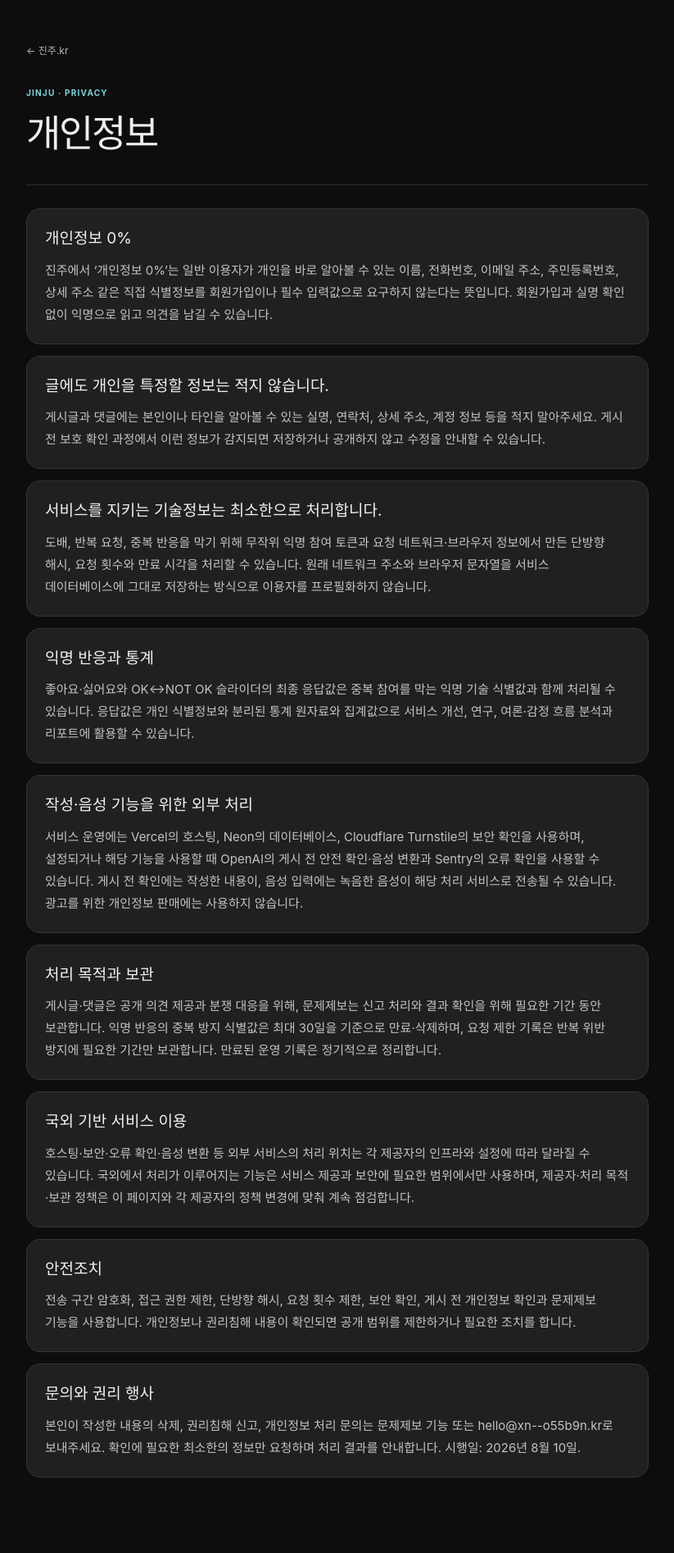
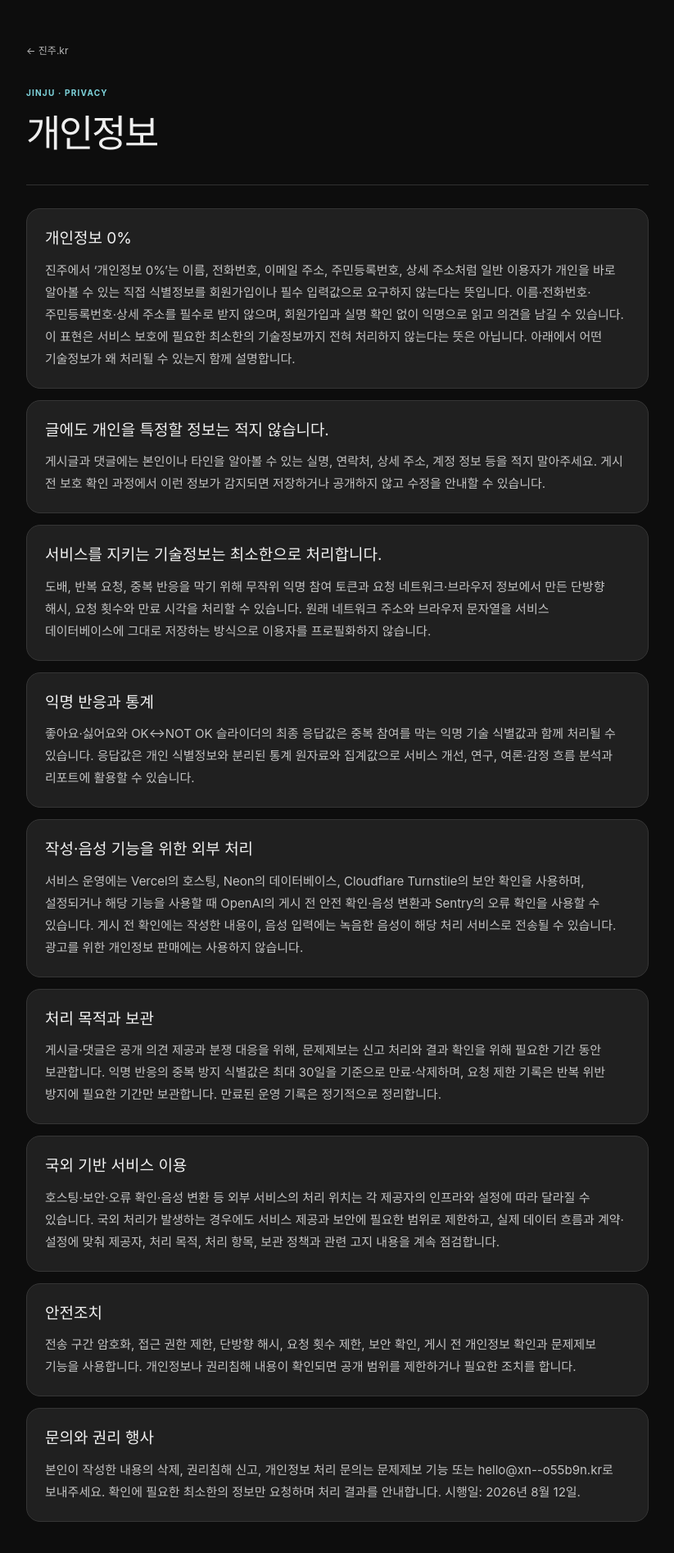
Before and after one commit to junginaha/JINJU, a Next.js app: page /privacy in a window 1280 px wide. Shown: the top 1894 px of the page at 82% size, without its empty margins (228-1051 px from the left). Built offline with nearby package versions, Linux system fonts and the light colour scheme.

Commit message:
개인정보 0% 의미와 외부 처리 설명 명확화

```diff
--- a/app/privacy/page.tsx
+++ b/app/privacy/page.tsx
@@ -15,7 +15,8 @@ export default function PrivacyPage() {
   return <PolicyPage eyebrow="JINJU · PRIVACY" title="개인정보">
     <section>
       <h2>개인정보 0%</h2>
-      <p>진주에서 ‘개인정보 0%’는 일반 이용자가 개인을 바로 알아볼 수 있는 이름, 전화번호, 이메일 주소, 주민등록번호, 상세 주소 같은 직접 식별정보를 회원가입이나 필수 입력값으로 요구하지 않는다는 뜻입니다. 회원가입과 실명 확인 없이 익명으로 읽고 의견을 남길 수 있습니다.</p>
+      <p>진주에서 ‘개인정보 0%’는 이름, 전화번호, 이메일 주소, 주민등록번호, 상세 주소처럼 일반 이용자가 개인을 바로 알아볼 수 있는 직접 식별정보를 회원가입이나 필수 입력값으로 요구하지 않는다는 뜻입니다. 이름·전화번호·주민등록번호·상세 주소를 필수로 받지 않으며, 회원가입과 실명 확인 없이 익명으로 읽고 의견을 남길 수 있습니다.</p>
+      <p>이 표현은 서비스 보호에 필요한 최소한의 기술정보까지 전혀 처리하지 않는다는 뜻은 아닙니다. 아래에서 어떤 기술정보가 왜 처리될 수 있는지 함께 설명합니다.</p>
     </section>
     <section>
       <h2>글에도 개인을 특정할 정보는 적지 않습니다.</h2>
@@ -39,7 +40,7 @@ export default function PrivacyPage() {
     </section>
     <section>
       <h2>국외 기반 서비스 이용</h2>
-      <p>호스팅·보안·오류 확인·음성 변환 등 외부 서비스의 처리 위치는 각 제공자의 인프라와 설정에 따라 달라질 수 있습니다. 국외에서 처리가 이루어지는 기능은 서비스 제공과 보안에 필요한 범위에서만 사용하며, 제공자·처리 목적·보관 정책은 이 페이지와 각 제공자의 정책 변경에 맞춰 계속 점검합니다.</p>
+      <p>호스팅·보안·오류 확인·음성 변환 등 외부 서비스의 처리 위치는 각 제공자의 인프라와 설정에 따라 달라질 수 있습니다. 국외 처리가 발생하는 경우에도 서비스 제공과 보안에 필요한 범위로 제한하고, 실제 데이터 흐름과 계약·설정에 맞춰 제공자, 처리 목적, 처리 항목, 보관 정책과 관련 고지 내용을 계속 점검합니다.</p>
     </section>
     <section>
       <h2>안전조치</h2>
@@ -47,7 +48,7 @@ export default function PrivacyPage() {
     </section>
     <section>
       <h2>문의와 권리 행사</h2>
-      <p>본인이 작성한 내용의 삭제, 권리침해 신고, 개인정보 처리 문의는 문제제보 기능 또는 hello@xn--o55b9n.kr로 보내주세요. 확인에 필요한 최소한의 정보만 요청하며 처리 결과를 안내합니다. 시행일: 2026년 8월 10일.</p>
+      <p>본인이 작성한 내용의 삭제, 권리침해 신고, 개인정보 처리 문의는 문제제보 기능 또는 hello@xn--o55b9n.kr로 보내주세요. 확인에 필요한 최소한의 정보만 요청하며 처리 결과를 안내합니다. 시행일: 2026년 8월 12일.</p>
     </section>
   </PolicyPage>;
 }
```
